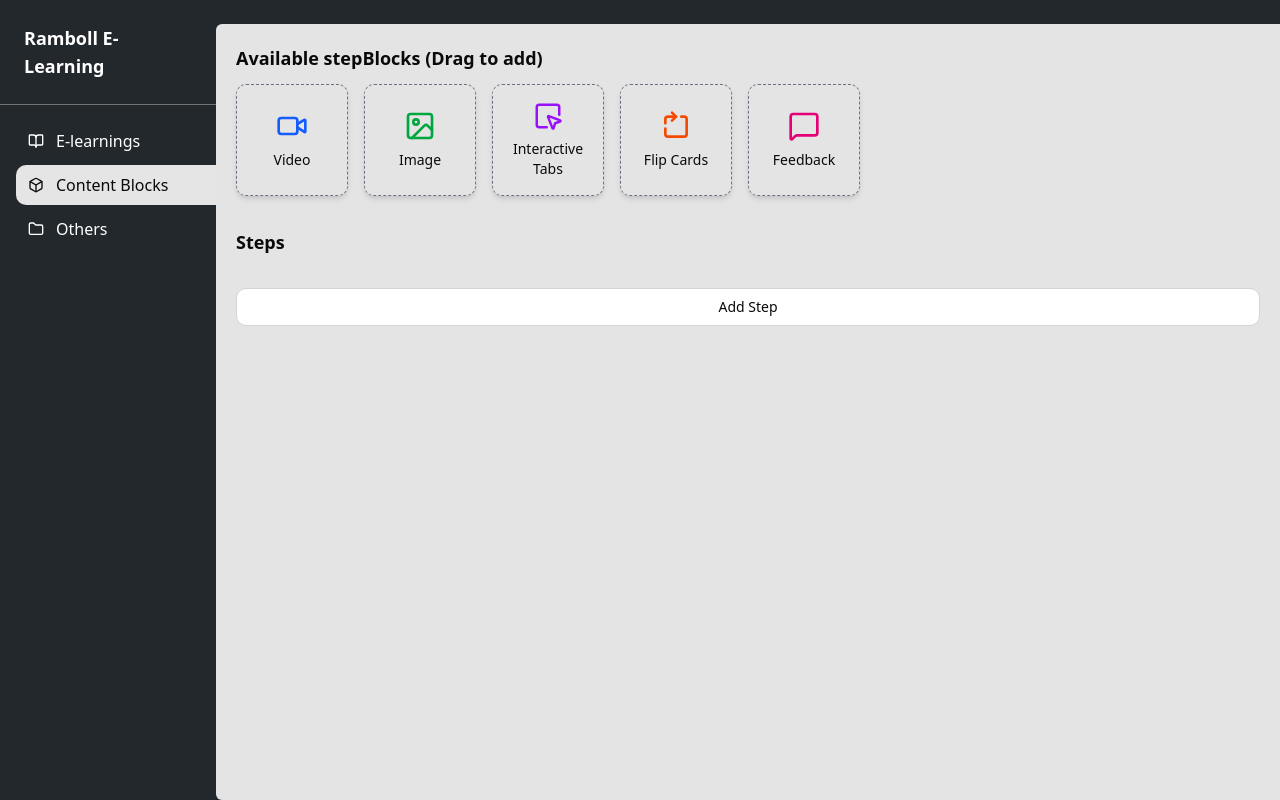
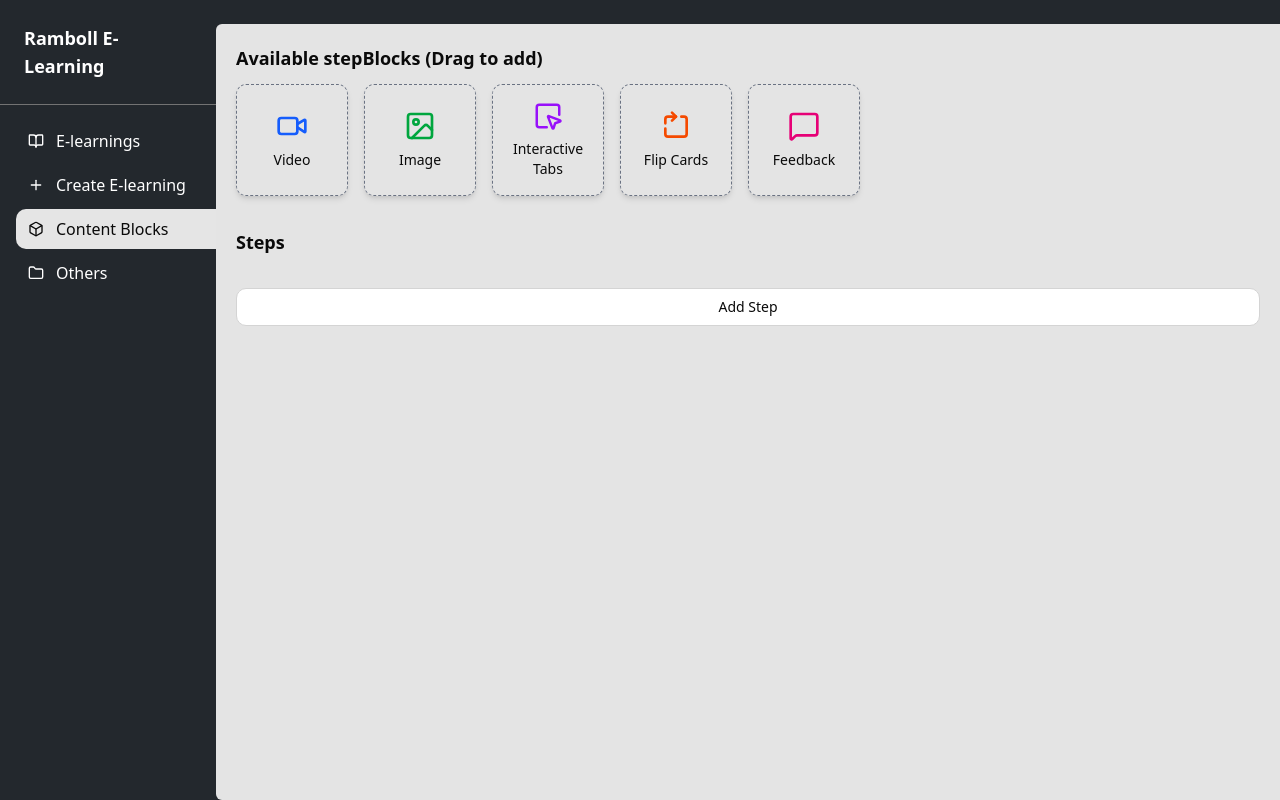
Before and after one commit to adrian52x/ramboll-elearning-builder, a Next.js app in the folder client/: page /content-blocks in a window 1280 px wide. Built offline with nearby package versions, Linux system fonts and the light colour scheme.

Commit message:
sidebar update

```diff
--- a/client/components/sidebar.tsx
+++ b/client/components/sidebar.tsx
@@ -1,7 +1,7 @@
 "use client";
 
 import React from "react";
-import { BookOpen, Box, Folder } from "lucide-react";
+import { BookOpen, Box, Folder, Plus } from "lucide-react";
 import { usePathname } from "next/navigation";
 
 const menuItems = [
@@ -9,6 +9,11 @@ const menuItems = [
         title: "E-learnings",
         icon: BookOpen,
         url: "/",
+    },
+    {
+        title: "Create E-learning",
+        icon: Plus,
+        url: "/create",
     },
     {
         title: "Content Blocks",
```
